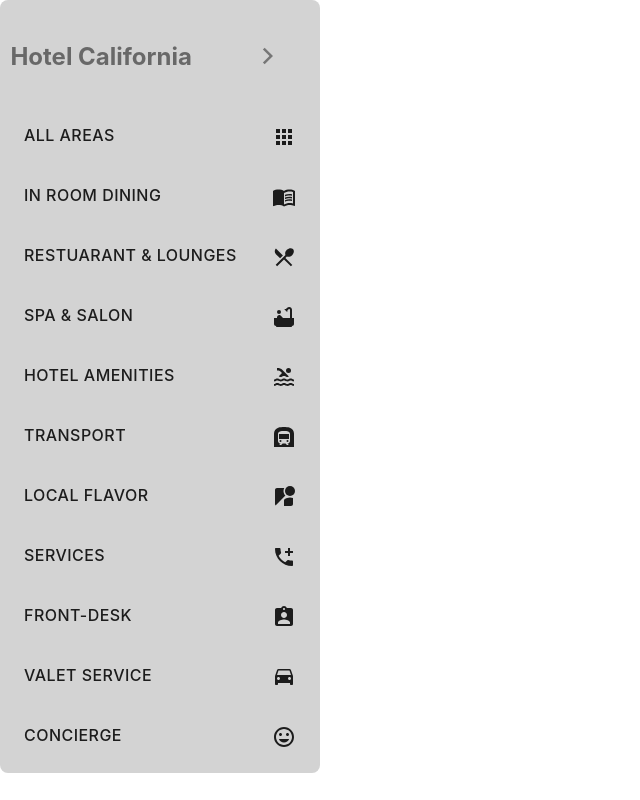
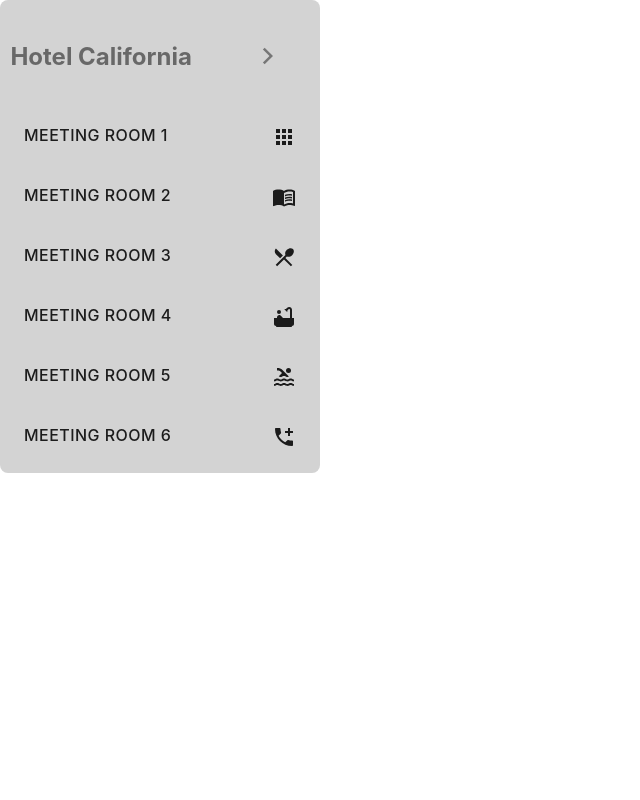
Before and after one commit to vhuang5564/hotel-california, a Next.js app: page /test in a window 1280 px wide. Shown: the whole page, without its empty margins (0-640 px from the left). Built offline with nearby package versions, Linux system fonts and the light colour scheme.

Commit message:
add animation for expand/collapse of sidebar

```diff
--- a/components/Sidebar.jsx
+++ b/components/Sidebar.jsx
@@ -19,12 +19,14 @@ import { useState } from "react";
 export default function Sidebar(props) {
   const [sidebar, setSidebar] = useState(true);
 
+  // sets sidebar value to true or false whenever clicked
   const showSidebar = () => {
     setSidebar(!sidebar);
     console.log(sidebar);
   };
 
   return (
+    // Shows/hides sidebar if state is true/false
     <section className={sidebar ? styles.sidebar : styles.empty}>
       <h1>Hotel California
         <IconButton
@@ -33,17 +35,13 @@ export default function Sidebar(props) {
           onClick={showSidebar}
         />
       </h1>
-      <Button className={styles.button}>ALL AREAS <AppsIcon /></Button>
-      <Button>In Room Dining <MenuBookIcon /></Button>
-      <Button>Restuarant & Lounges <LocalDiningIcon /></Button>
-      <Button>Spa & Salon <BathtubIcon /></Button>
-      <Button>Hotel Amenities <PoolIcon /></Button>
-      <Button>Transport <SubwayIcon /></Button>
-      <Button>Local Flavor <StreetviewIcon /></Button>
-      <Button>Services <AddIcCallIcon /></Button>
-      <Button>Front-Desk <AssignmentIndIcon /></Button>
-      <Button>Valet Service <TimeToLeaveIcon /></Button>
-      <Button>Concierge <MoodIcon /></Button>
+      {/* class css .button in .sidebar */}
+      <Button>MEETING ROOM 1 <AppsIcon /></Button>
+      <Button>MEETING ROOM 2 <MenuBookIcon /></Button>
+      <Button>MEETING ROOM 3 <LocalDiningIcon /></Button>
+      <Button>MEETING ROOM 4 <BathtubIcon /></Button>
+      <Button>MEETING ROOM 5 <PoolIcon /></Button>
+      <Button>MEETING ROOM 6 <AddIcCallIcon /></Button>
     </section>
   );
 }
--- a/styles/Sidebar.module.scss
+++ b/styles/Sidebar.module.scss
@@ -7,6 +7,9 @@
   padding: 0.5em !important;
   box-sizing: border-box !important;
   overflow: hidden !important;
+  max-height: 30rem;
+  animation-duration: 1s;
+  animation-name: expand;
 
   h1 {
     display: flex;
@@ -32,7 +35,6 @@
   button:hover {
     opacity: 1 !important;
   }
-
 }
 
 .icon {
@@ -43,10 +45,43 @@
 }
 
 .empty {
+  display: flex;
+  flex-direction: column;
+  max-width: 20rem !important;
+  background-color: lightgray !important;
+  box-sizing: border-box !important;
+  overflow: hidden !important;
+  max-height: 30rem;
   width: 0;
   overflow: hidden;
+  animation-duration: 1s;
+  animation-name: collapse;
 
   .icon {
     position: absolute !important;
   }
 }
+
+@keyframes collapse {
+  from {
+    width: 20rem;
+    overflow: hidden;
+  }
+
+  to {
+    width: 0;
+    overflow: hidden;
+  }
+}
+
+@keyframes expand {
+  from {
+    width: 0rem;
+    overflow: hidden;
+  }
+
+  to {
+    width: 20rem;
+    overflow: hidden;
+  }
+}
```
